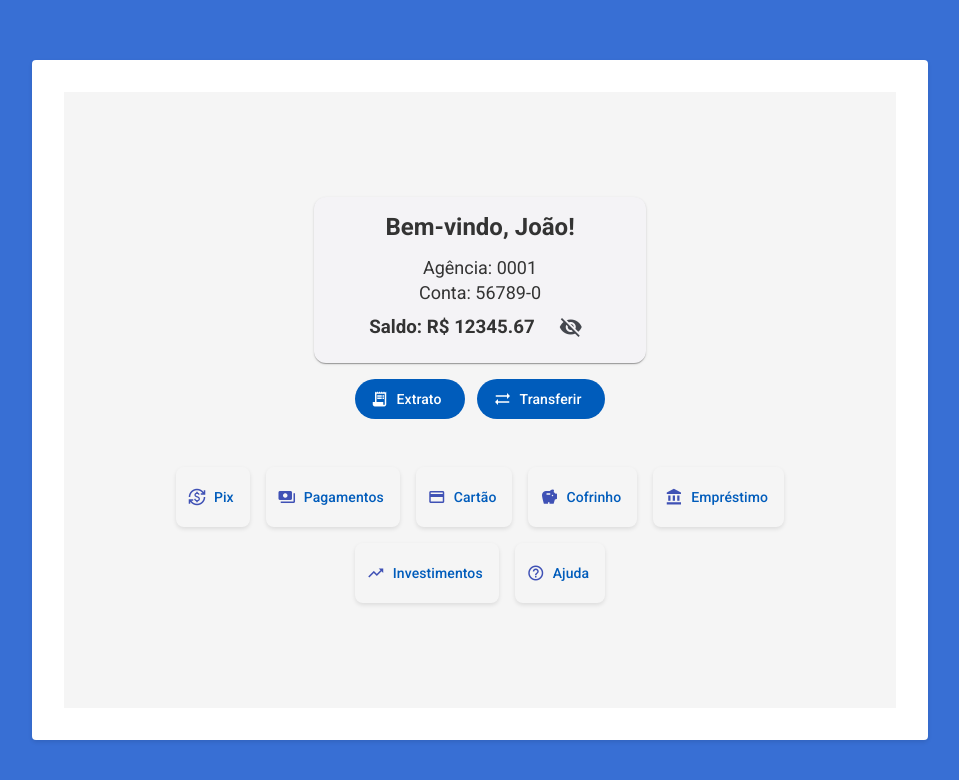
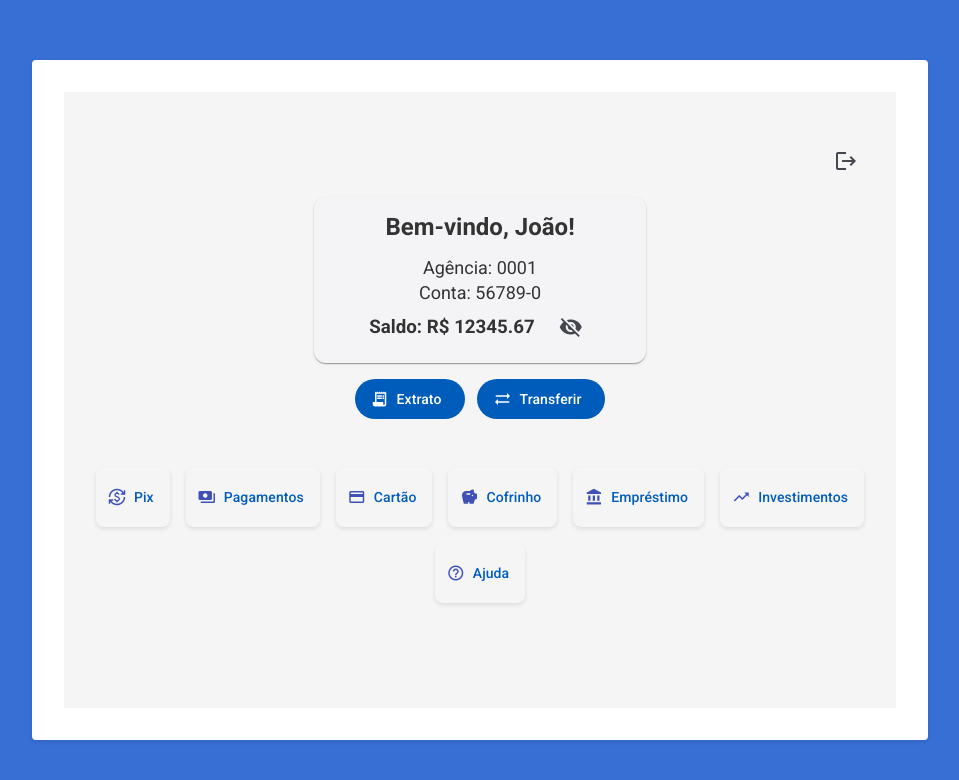
Before and after one commit to rafael2903/boxBank, an Angular app: page /dashboard in a window 1280 px wide. Shown: the top 780 px of the page, without its empty margins (160-1119 px from the left). Built offline with nearby package versions, Linux system fonts and the light colour scheme; data requests are answered from the project's data file.

Commit message:
fix/dashboard

```diff
--- a/src/app/features/dashboard/dashboard.component.html
+++ b/src/app/features/dashboard/dashboard.component.html
@@ -1,4 +1,9 @@
 <div class="container">
+  <div class="top-bar">
+    <button mat-icon-button color="warn" matTooltip="Sair" (click)="logout()">
+      <mat-icon>logout</mat-icon>
+    </button>
+  </div>
   <mat-card>
     <mat-card-content>
       <h2>Bem-vindo, {{ nome }}!</h2>
--- a/src/app/features/dashboard/dashboard.component.scss
+++ b/src/app/features/dashboard/dashboard.component.scss
@@ -1,13 +1,17 @@
 .container {
   display: flex;
-  padding: 32px;
+  position: relative;
   height: 100%;
   flex-direction: column;
   align-items: center;
-  justify-content: center;
-  box-sizing: border-box;
   background-color: #f5f5f5;
   text-align: center;
+}
+
+.top-bar{
+  position: absolute;
+  top: 8%;
+  right: 30px;
 }
 
 h2 {
--- a/src/app/features/dashboard/dashboard.component.ts
+++ b/src/app/features/dashboard/dashboard.component.ts
@@ -23,12 +23,17 @@ export class DashboardComponent {
     this.ocultarSaldo = !this.ocultarSaldo;
   }
   verExtrato() {
-    console.log('Ver extrato');
+    console.log('vendo extrato');
     this.router.navigate(['/extrato']);
   }
 
   transferir() {
-    console.log('Transferir');
+    console.log('transferir');
     this.router.navigate(['/transfer']);
   }
+
+  logout() {
+    console.log('sair');
+    this.router.navigate(['/login']);
+  }
 }
--- a/src/app/features/dashboard/dashboard.module.ts
+++ b/src/app/features/dashboard/dashboard.module.ts
@@ -8,6 +8,7 @@ import { MatStepperModule } from '@angular/material/stepper';
 import { MatButtonModule } from '@angular/material/button';
 import { MatIconModule } from '@angular/material/icon';
 import { MatCardModule } from '@angular/material/card';
+import { MatTooltipModule } from '@angular/material/tooltip';
 import { STEPPER_GLOBAL_OPTIONS } from '@angular/cdk/stepper';
 
 @NgModule({
@@ -22,7 +23,8 @@ import { STEPPER_GLOBAL_OPTIONS } from '@angular/cdk/stepper';
     MatInputModule,
     AsyncPipe,
     MatIconModule,
-    MatCardModule
+    MatCardModule,
+    MatTooltipModule
   ],
   providers: [
     {
```
